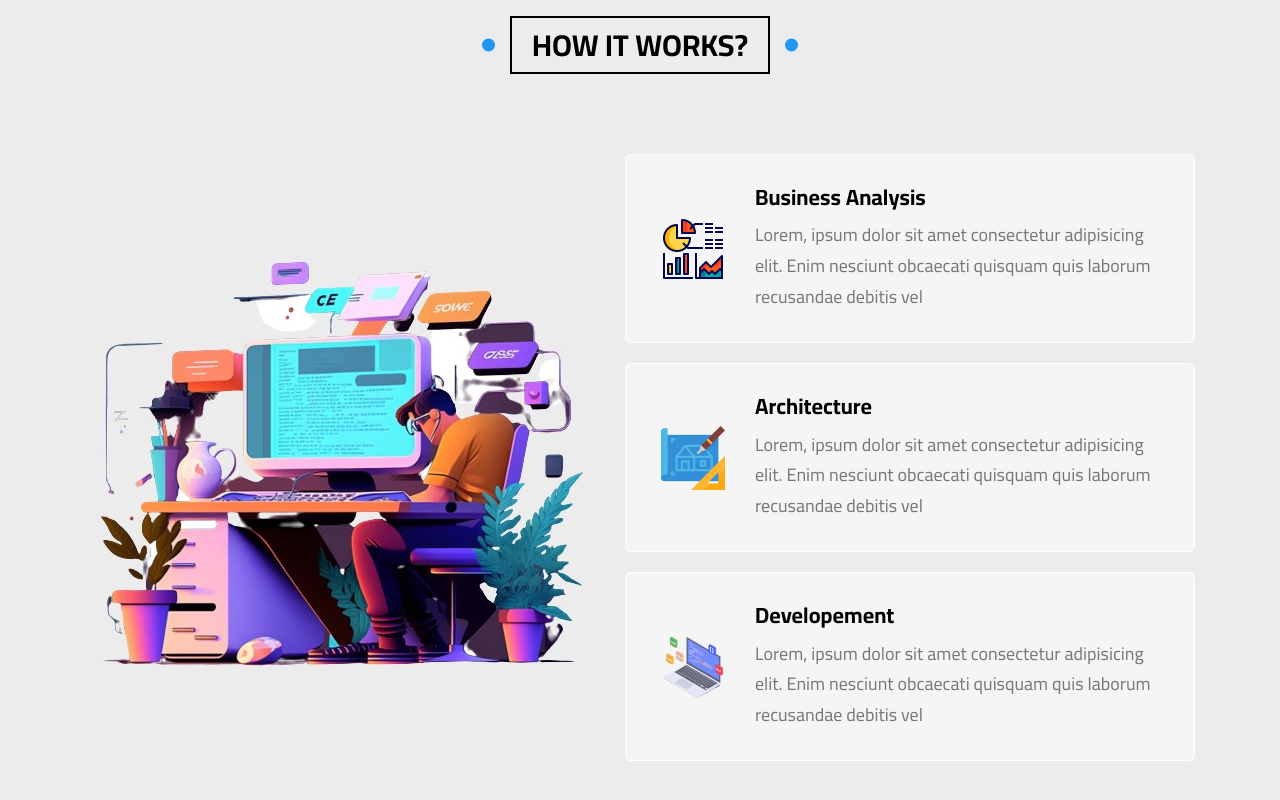
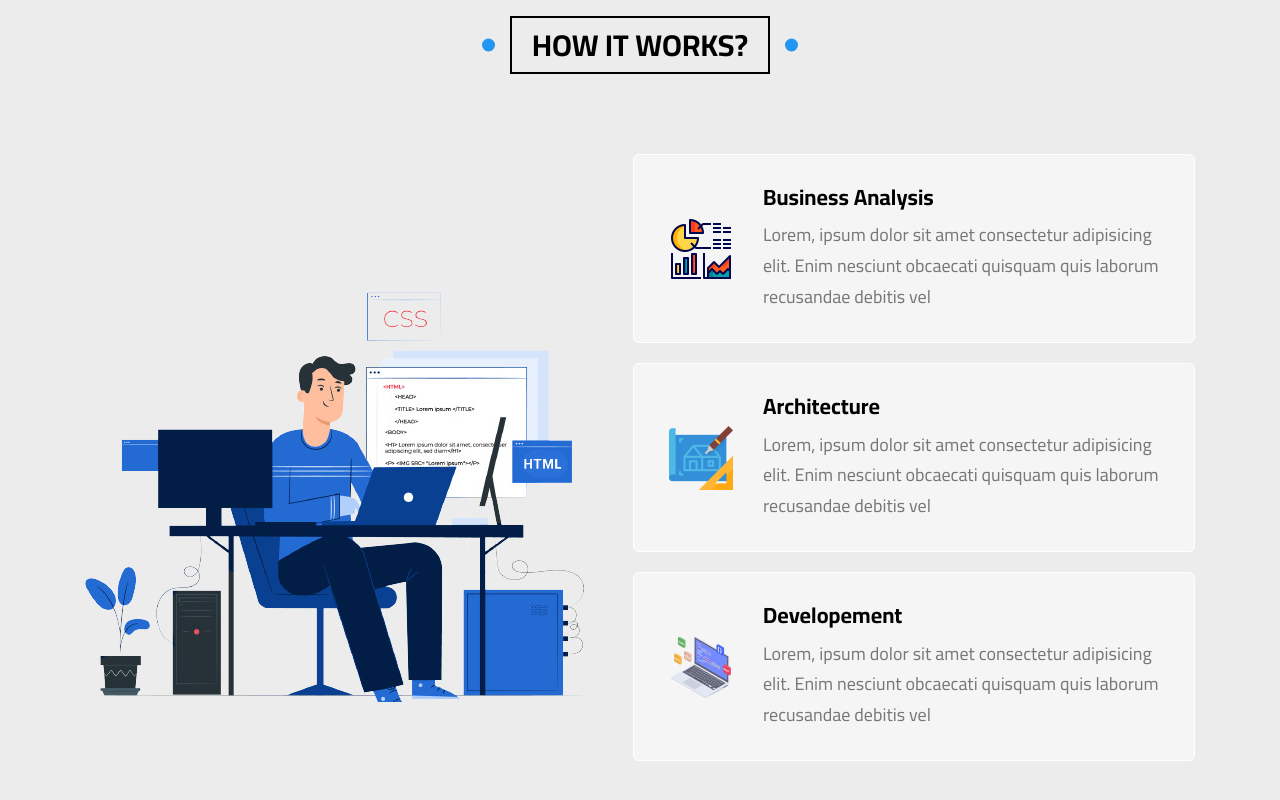
Before and after one commit to MR-0-BEN/BeN-World, a plain HTML site: page index.html in a window 1280 px wide. Shown: the part 8389-9189 px from the top of the page. Drawn offline with Linux system fonts and the light colour scheme.

Commit message:
finish work steps scetion

```diff
--- a/css/main.css
+++ b/css/main.css
@@ -854,12 +854,7 @@ article .box:hover .info i {
   align-items: center;
 }
 .work-steps img {
-  margin-right: 40px;
-}
-.work-steps .steps .box img{
-  width: 64px;
-  height: 64px;
-  margin: 0px 30px 0px 0px;
+  margin-right: 15px;
 }
 .work-steps .steps {
   flex: 1;
@@ -874,6 +869,28 @@ article .box:hover .info i {
   border-radius: 6px;
   position: relative;
   z-index: 1;
+  overflow: hidden;
+}
+.work-steps .steps .box::before {
+  content: "";
+  position: absolute;
+  left: 50%;
+  top: 50%;
+  transform: translate(-50%, -50%);
+  background-color: #ededed;
+  transition: var(--main-transition);
+  z-index: -1;
+  width: 0;
+  height: 0;
+}
+.work-steps .steps .box:hover::before {
+  width: 100%;
+  height: 100%;
+}
+.work-steps .steps .box img{
+  width: 64px;
+  height: 64px;
+  margin: 0px 30px 0px 0px;
 }
 .work-steps .steps .box .info h3 {
   font-size: 22px;
--- a/index.html
+++ b/index.html
@@ -555,7 +555,7 @@
     <div class="work-steps" id="work-steps">
         <h2 class="main-title">how it works?</h2>
         <div class="container">
-            <img src="images/deskSetp.jpg" alt="">
+            <img src="images/desk.jpg" alt="">
             <div class="steps">
                 <div class="box">
                     <img src="images/analysis.png" alt="">
```
Also changed, not shown: images/desk.jpg (added), images/deskSetp.jpg (deleted).
